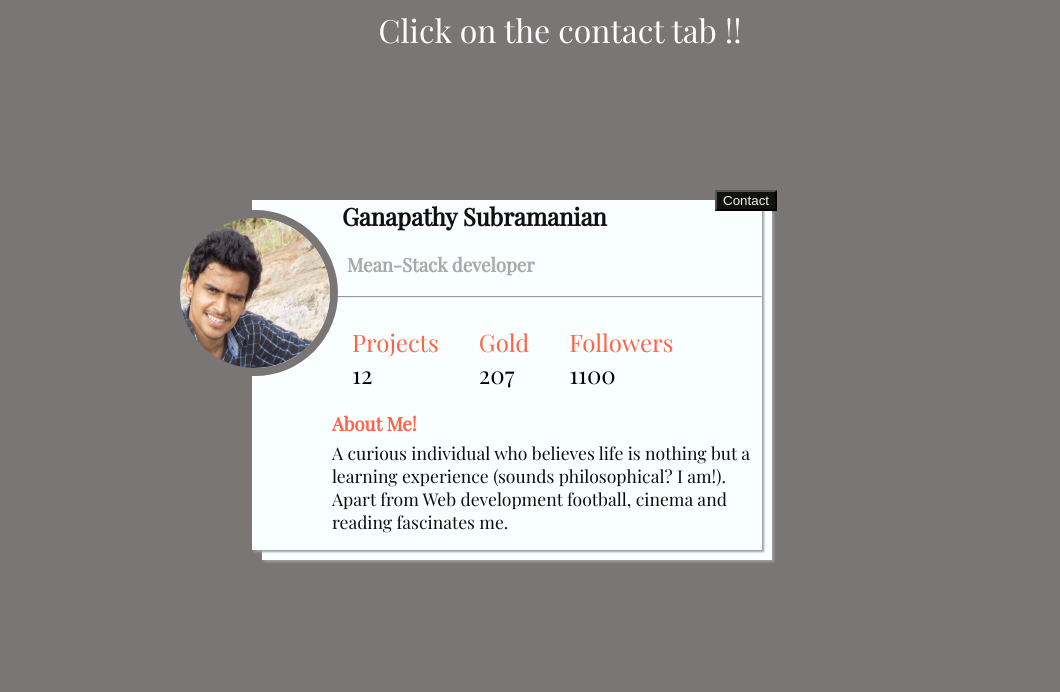
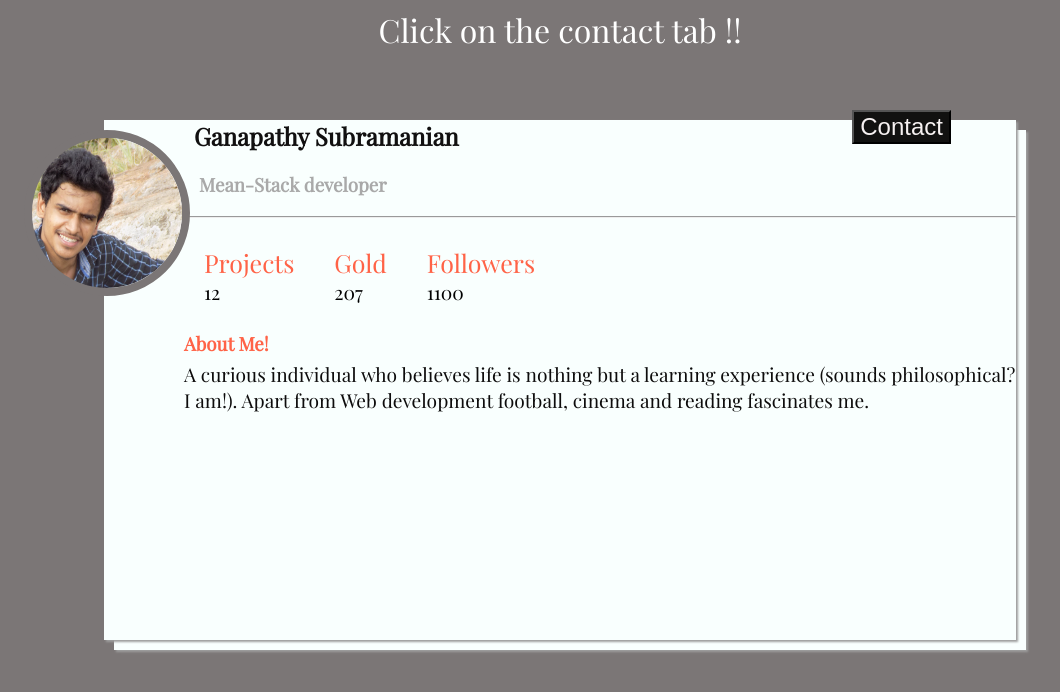
Before and after one commit to Rahulgans/Profile-Card, a plain HTML site: page index.html in a window 1280 px wide. Shown: the whole page, without its empty margins (80-1140 px from the left). Drawn offline with nearby package versions, Linux system fonts and the light colour scheme.

Commit message:
Changes towards width and height

```diff
--- a/index.css
+++ b/index.css
@@ -2,16 +2,18 @@ body{
 	font-family: 'Playfair Display', serif;
 	background-color: #7b7676;
 }
+
 #wrapper {
 	position:absolute;
 	/* top: 50%; */
-	width: 510px;
-	height: 360px;
-	left: 40%;
-	top: 25%;
-	margin-left: -180px;
+	width: 65%;
+	height: 65%;
+	left: 30%;
+	top: 15%;
+	margin-left: -200px;
 	/*background-color: #444652; */
 }
+
 .label {
 	position: absolute;
 	top: -10px;
@@ -19,14 +21,15 @@ body{
     background-color: #111110;
     color: #f6f1f1;
     z-index:3;
+    font-size:1.5em;
 }
 .info {
 	display: none;
 }
 .box {
 position:absolute;
-	width:430px;
-	height:350px;
+	width:100%;
+	height:100%;
 	    box-shadow:  2px 2px 2px #9E9E9E;
 	/*height:100px; */
 }
@@ -65,6 +68,7 @@ border: 8px solid #7b7676 ;
 }
 .stats a{
 	color: #0da0e3;
+	 font-size: 1.6em;
     text-decoration: none;
 }
 ul {
@@ -84,16 +88,17 @@ ul {
 	margin: 0px;
 }
 .box li{
-	font-size: 1.5em;
+	font-size: 1.2em;
 }
 .front{
-	font-size: 1em;
+	font-size: 1.3em;
 	color: tomato;
 }
+
 .back-images {
 	width: 40px;
 	height:40px;
-	margin: 20px;
+	margin: 15px;
     vertical-align: middle;
 }
 /* Animations */
@@ -108,6 +113,7 @@ animation: first 900ms both ease;
 @keyframes first {
 	0% {top:10px;
 		left:10px;
+		z-index: 1;
 		}
 
 	50% {
@@ -124,15 +130,30 @@ animation: first 900ms both ease;
 }
 
 @keyframes second {
-	from {
+	0% {
 		top:0px;
 		left:0px;
 		z-index: 1
 	}
 
-	to {
+	100% {
 			top: 10px;
 			left: 10px;
 			z-index: 1;
 	}
 }
+
+/* Media query for wrapper height
+@media screen and (min-width:480px) and (max-width:768px) {
+	#wrapper {
+		height: 40%;
+	}
+
+	.box li{
+	font-size: 1em;
+}
+	.front{
+	font-size: 0.8em;
+}
+}
+*/
--- a/index.html
+++ b/index.html
@@ -2,6 +2,7 @@
 <html>
 <head>
 <title>Profile</title>
+<meta name="viewport" content="width=device-width, initial-scale=1.0">
 <link rel="stylesheet" href="index.css">
 <link href="https://fonts.googleapis.com/css?family=Playfair+Display" rel="stylesheet">
 
@@ -28,8 +29,9 @@
     margin-bottom: 5px;
     margin-top:5px;"> About Me!</h3>
     <p style="color:rgb(13, 12, 12);
-        font-size: 1.1em;
+        font-size: 1.2em;
         margin-top:5px;
+        margin-bottom:5px;
         ">  A curious individual who believes life is nothing but a learning experience (sounds philosophical? I am!). Apart from Web development football, cinema and reading fascinates me.</p>
 
 	</div>
```
